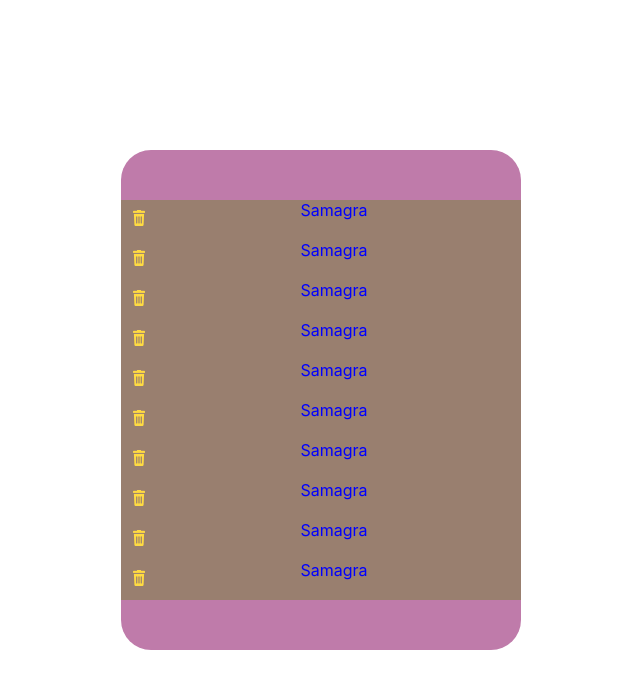
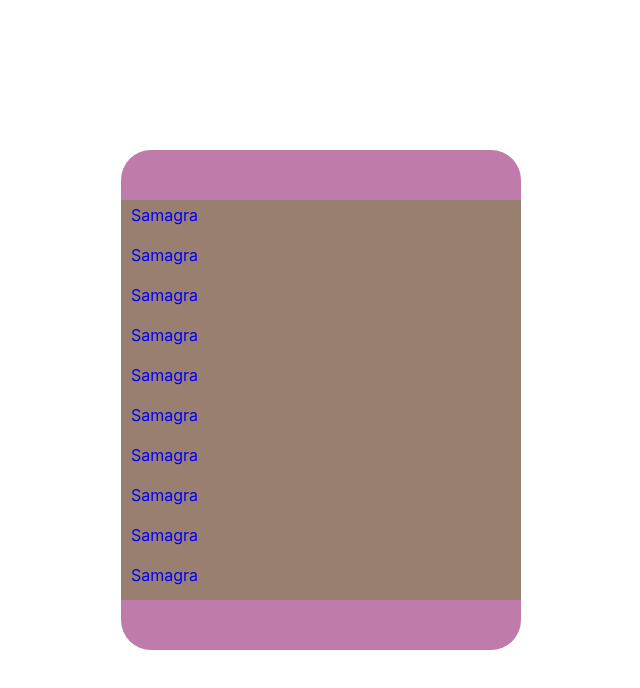
Before and after one commit to samagragupta/To-Do-app, a React (Create React App) app: page / in a window 1280 px wide. Shown: the top 688 px of the page, without its empty margins (319-959 px from the left). Built offline with nearby package versions, Linux system fonts and the light colour scheme.

Commit message:
onhover bin

```diff
--- a/src/Components/Todolist.css
+++ b/src/Components/Todolist.css
@@ -1,9 +1,20 @@
 .todolist {
     height: 40px;
 }
+
+.todolist:hover .bin {
+    display: block;
+  }
 
 .bin {
     float: left;
     margin-left: 10px;
     margin-top: 10px;
+    display: none;
 }
+
+.task {
+    margin-left: 10px;
+    margin-top: 5px;
+    float: left;
+}
--- a/src/Components/Todolist.js
+++ b/src/Components/Todolist.js
@@ -7,7 +7,9 @@ class Todolist extends Component {
         return (
             <div className="todolist">
                 <img src={Bin} className="bin" alt="Bin" />
-                Samagra
+                <div className="task">
+                    Samagra
+                </div>
             </div>
         );
     }
```
